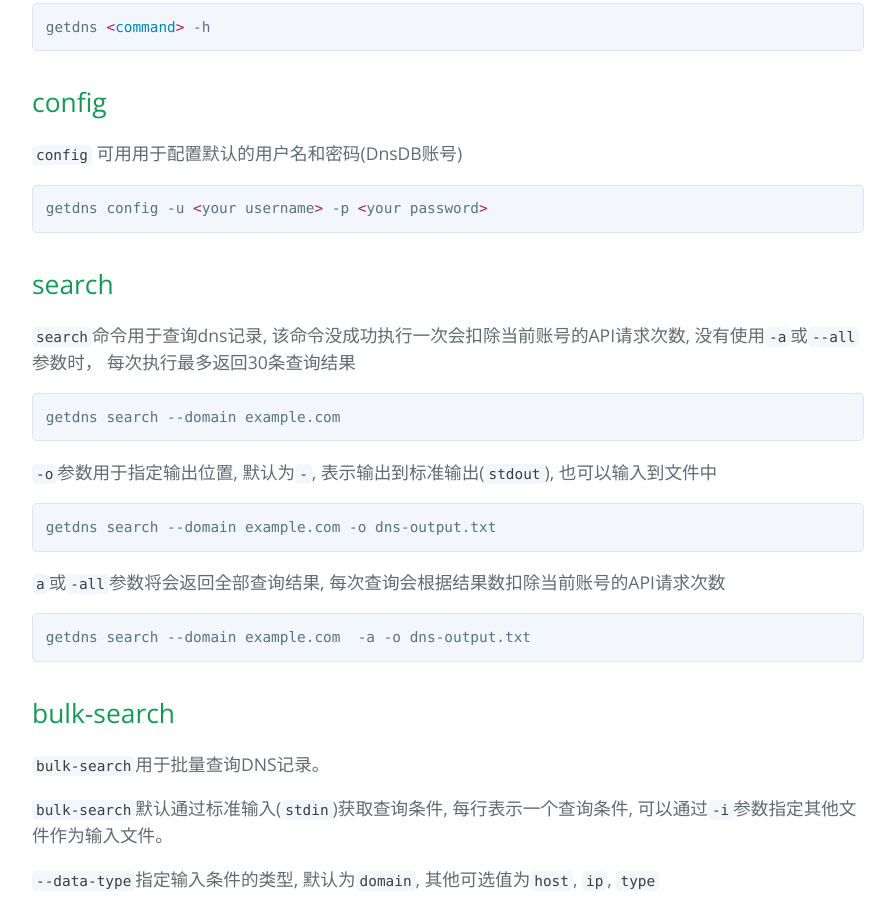
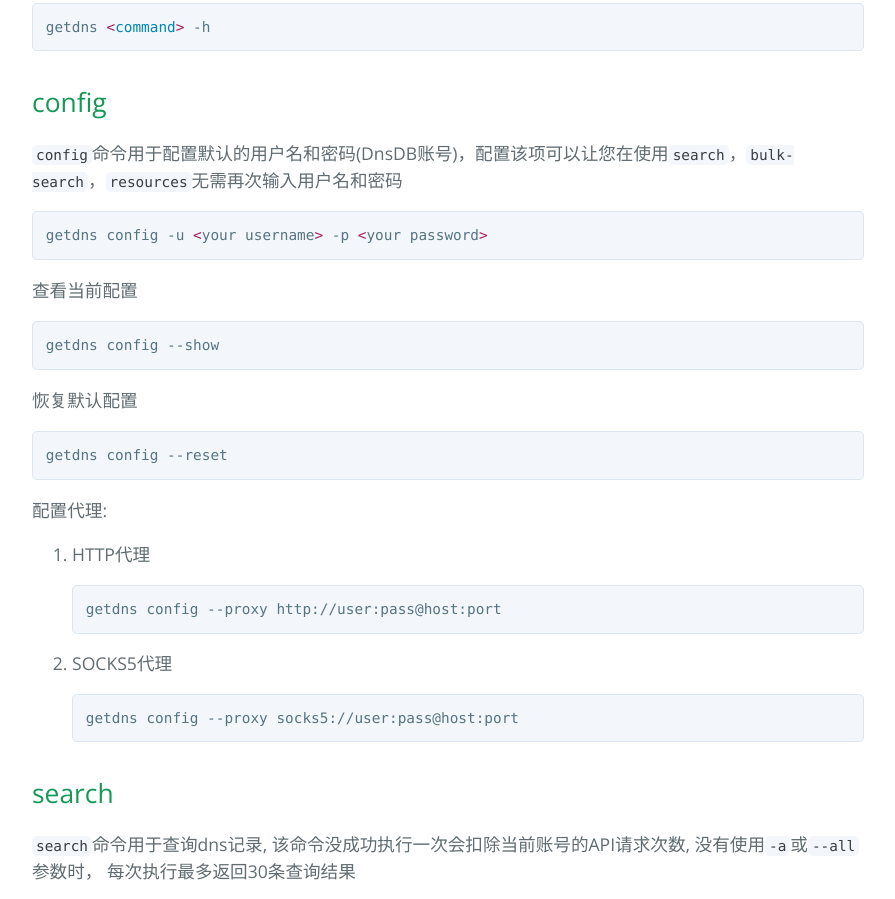
Before and after one commit to dnsdb-team/getdns, a plain HTML site: page index.html in a window 1280 px wide. Shown: the part 1445-2344 px from the top of the page, without its empty margins (192-1087 px from the left). Drawn offline with nearby package versions, Linux system fonts and the light colour scheme.

```diff
--- a/index.html
+++ b/index.html
@@ -80,9 +80,32 @@
 <h2>
 <a id="config" class="anchor" href="#config" aria-hidden="true"><span aria-hidden="true" class="octicon octicon-link"></span></a>config</h2>
 
-<p><code>config</code> 可用用于配置默认的用户名和密码(DnsDB账号)</p>
+<p><code>config</code>命令用于配置默认的用户名和密码(DnsDB账号)，配置该项可以让您在使用<code>search</code>，<code>bulk-search</code>，<code>resources</code>无需再次输入用户名和密码</p>
 
 <div class="highlight highlight-source-shell"><pre>getdns config -u <span class="pl-k">&lt;</span>your username<span class="pl-k">&gt;</span> -p <span class="pl-k">&lt;</span>your password<span class="pl-k">&gt;</span></pre></div>
+
+<p>查看当前配置</p>
+
+<div class="highlight highlight-source-shell"><pre>getdns config --show</pre></div>
+
+<p>恢复默认配置</p>
+
+<div class="highlight highlight-source-shell"><pre>getdns config --reset</pre></div>
+
+<p>配置代理:</p>
+
+<ol>
+<li>
+<p>HTTP代理</p>
+
+<div class="highlight highlight-source-shell"><pre>getdns config --proxy http://user:pass@host:port</pre></div>
+</li>
+<li>
+<p>SOCKS5代理</p>
+
+<div class="highlight highlight-source-shell"><pre>getdns config --proxy socks5://user:pass@host:port</pre></div>
+</li>
+</ol>
 
 <h2>
 <a id="search" class="anchor" href="#search" aria-hidden="true"><span aria-hidden="true" class="octicon octicon-link"></span></a>search</h2>
```
Also changed, not shown: params.json (+1 -1 lines).
